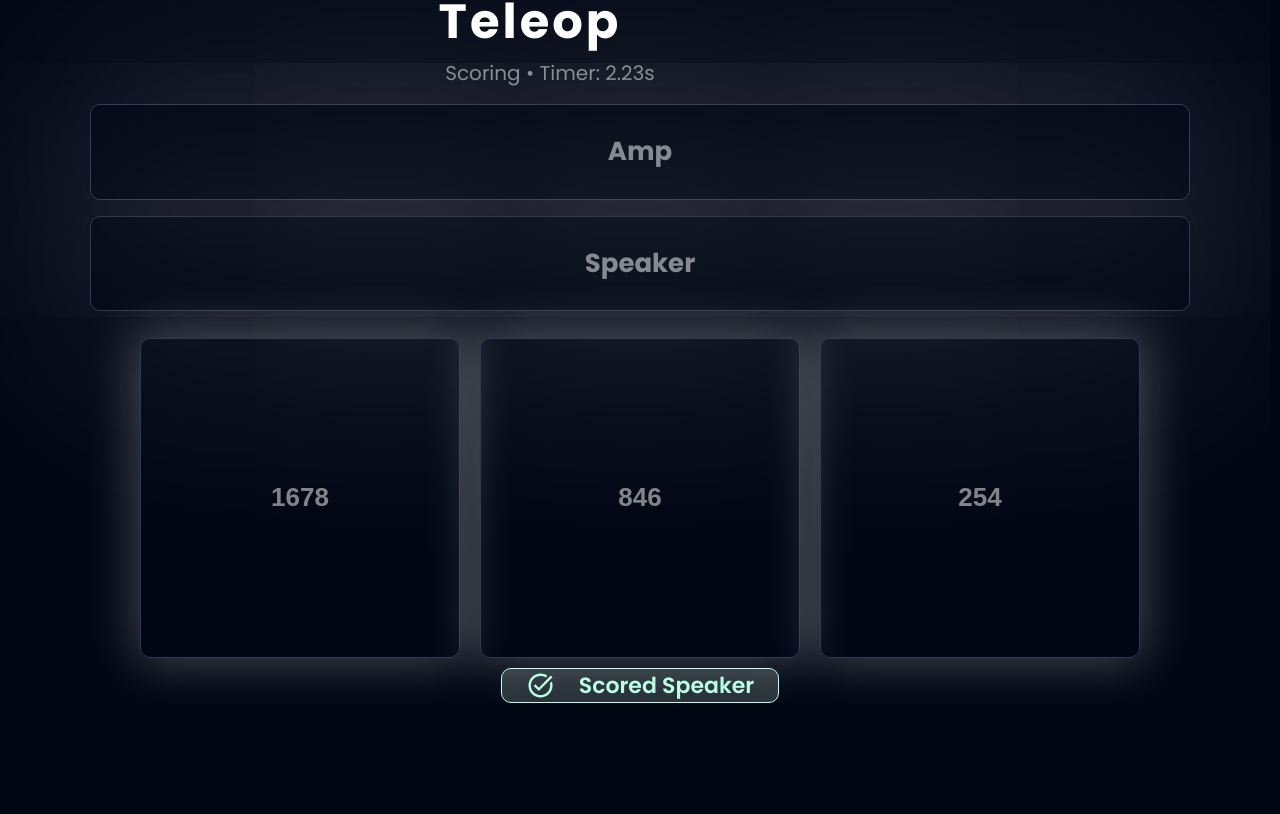
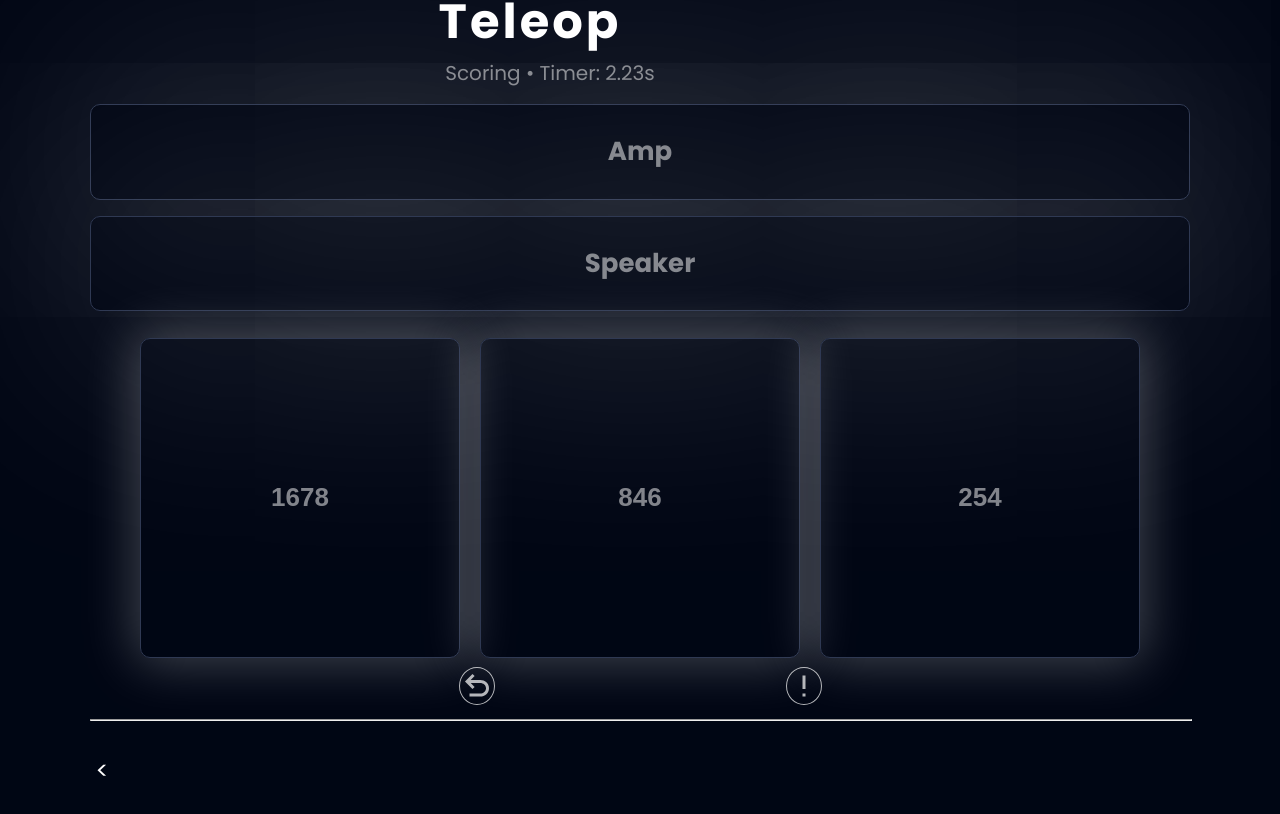
Before and after one commit to prak132/scouting-app, a React (Create React App) app in the folder scouting-app-2024/: page / in a window 1280 px wide. Shown: the part 192-1006 px from the top of the page. Before the commit the page ends 897 px from the top, so only its background shows below. Built offline with nearby package versions, Linux system fonts and the light colour scheme.

Commit message:
fixes/additions

```diff
--- a/scouting-app-2024/src/App.js
+++ b/scouting-app-2024/src/App.js
@@ -1,11 +1,23 @@
 import './App.css';
-import React from 'react';
+import React, { useState } from 'react';
+import StartLayout from './components/start/layout.js';
 import AutoLayout from './components/auto/layout.js';
 import TeleopLayout from './components/teleop/layout.js';
+import PageButtons from './components/navigationButtons.js';
 
 function App() {
+  const [currentPage, setCurrentPage] = useState(0);
+  const pages = [StartLayout, TeleopLayout, AutoLayout];
+  const handleLeftButtonClick = () => {
+    setCurrentPage((prevPage) => (prevPage > 0 ? prevPage - 1 : pages.length - 1));
+  };
+  const handleRightButtonClick = () => {
+    setCurrentPage((prevPage) => (prevPage < pages.length - 1 ? prevPage + 1 : 0));
+  };
   const choosePage = (elapsedTime) => {
-    if (elapsedTime < 1500) {
+    if (elapsedTime === 0) {
+      return <StartLayout />
+    } else if (elapsedTime < 1500 && elapsedTime > 0) {
       return <TeleopLayout />;
     } else if (elapsedTime > 15000) {
       return <AutoLayout />;
@@ -17,6 +29,7 @@ function App() {
   return (
     <div>
       {choosePage(elapsedTime)}
+      <PageButtons onLeftButtonClick={handleLeftButtonClick} onRightButtonClick={handleRightButtonClick} />
     </div>
   );
 }
--- /dev/null
+++ b/scouting-app-2024/src/components/navigationButtons.js
@@ -0,0 +1,20 @@
+import React from 'react';
+
+const PageButtons = ({ onLeftButtonClick, onRightButtonClick }) => {
+    return (
+    <div>
+    <div type="leftButton" style={{ display: "flex", justifyContent: "flex-start", alignItems: "right", marginBottom: "2vh", marginTop: "2vh", width: '18px', height: '31px', color: '#000614', backgroundColor:'#000614'}}>
+          <button onClick={onLeftButtonClick} style={{color: '#FFF', fontFamily: 'Poppins', fontSize: '24px', fontStyle: 'normal', fontWeight: 400, lineHeight: 'normal', backgroundColor: '#000614', border: 'none', width:"430px", width: '100%', gap: 291, display: 'inline-flex' }}>
+              {'<'}
+          </button>
+      </div>
+      <div type="rightButton" style={{ display: "flex", justifyContent: "flex-start", alignItems: "left", marginBottom: "2vh", marginTop: "2vh", width: '18px', height: '31px', color: '#000614', backgroundColor:'#000614', }}>
+              <button onClick={onRightButtonClick} style={{color: '#FFF', fontFamily: 'Poppins', fontSize: '24px', fontStyle: 'normal', fontWeight: 400, lineHeight: 'normal', backgroundColor: '#000614', border: 'none', marginTop: '300px'}}>
+                   {'>'}
+              </button>
+        </div>
+    </div>
+  );
+};
+
+export default PageButtons;
--- /dev/null
+++ b/scouting-app-2024/src/components/start/TextBox.css
@@ -0,0 +1,42 @@
+.center-container {
+    display: flex;
+    flex-direction: column;
+    justify-content: center;
+    align-items: center;
+    height: 100vh;
+
+
+  }
+
+.NextButton {
+    width: 115px;
+    height: 46px;
+    flex-shrink: 0;
+    border-radius: 20px;
+    border: 2px solid rgba(255, 255, 255, 0.50);
+    background: #000614;
+    box-shadow: 0px 0px 100.9px 5px rgba(255, 255, 255, 0.24);
+
+}
+  .textbox-container {
+    position: relative;
+  }
+
+  .glowing-textbox {
+    width: 350px;
+    height: 30px;
+    flex-shrink: 0;
+    padding: 10px;
+    border-radius: 20px;
+    border: 2px solid rgba(255, 255, 255, 0.50);
+    background: rgba(217, 217, 217, 0.00);
+    box-shadow: 0px 0px 30px 5px rgba(255, 255, 255, 0.50);
+
+  }
+
+  .glowing-textbox:focus {
+    border-radius: 20px;
+    border: 1px solid #FFF;
+    background: rgba(145, 145, 145, 0.20);
+    box-shadow: 0px 0px 51px 5px rgba(255, 255, 255, 0.50);
+  }
--- /dev/null
+++ b/scouting-app-2024/src/components/start/layout.js
@@ -0,0 +1,47 @@
+import React, { useState } from "react";
+import "./TextBox.css";
+
+const TextBox = () => {
+  const [nameValue, setNameValue] = useState("");
+  const [matchValue, setMatchValue] = useState("");
+
+  const handleNameChange = (e) => {
+    setNameValue(e.target.value);
+  };
+
+  const handleMatchChange = (e) => {
+    setMatchValue(e.target.value);
+  };
+
+  return (
+    <div className="center-container">
+      <div className="textbox-container">
+        <input
+          type="text"
+          value={nameValue}
+          onChange={handleNameChange}
+          className="glowing-textbox"
+          placeholder="Name"
+        />
+      </div>
+      <div className="textbox-container" style={{ marginTop: "7px" }}>
+        <input
+          type="text"
+          value={matchValue}
+          onChange={handleMatchChange}
+          className="glowing-textbox"
+          placeholder="Match #"
+        />
+      </div>
+        <input
+            type="button"
+            value={nameValue}
+            onChange={handleNameChange}
+            className="NextButton"
+            placeholder="Next >"
+          />
+    </div>
+  );
+};
+
+export default TextBox;
--- a/scouting-app-2024/src/components/teleop/ampButton.js
+++ b/scouting-app-2024/src/components/teleop/ampButton.js
@@ -15,6 +15,7 @@ const AmpButton = ({ onSelect, isSelected }) => {
         justifyContent: "center",
         marginBottom: "2vh",
         marginTop: "2vh",
+        cursor: "pointer",
       }}
     >
       <div className={isSelected ? "selectedBTN" : "unselectedBTN"}>
--- a/scouting-app-2024/src/components/teleop/layout.js
+++ b/scouting-app-2024/src/components/teleop/layout.js
@@ -3,8 +3,15 @@ import AmpButton from "./ampButton.js";
 import SpeakerButton from "./speakerButton.js";
 import Teams from "./teamNumbers.js";
 import Scored from "./scored.js";
+import UndoInfo from "./undoinfo.js";
 
 const TeleopLayout = () => {
+  const [selectedTeam, setSelectedTeam] = useState(null);
+
+  const handleTeamSelect = (number) => {
+    setSelectedTeam(number === selectedTeam ? null : number);
+  };
+
   const [ampSelected, setAmpSelected] = useState(false);
   const [speakerSelected, setSpeakerSelected] = useState(false);
 
@@ -16,6 +23,13 @@ const TeleopLayout = () => {
   const handleSpeakerSelect = () => {
     setSpeakerSelected(!speakerSelected);
     setAmpSelected(false);
+  };
+
+  const scored = () => {
+    if (selectedTeam && (ampSelected || speakerSelected)) {
+      return `${ampSelected ? "Amp" : "Speaker"}`;
+    }
+    return null;
   };
 
   const elapsedTime = 2.23;
@@ -68,10 +82,18 @@ const TeleopLayout = () => {
           onSelect={handleSpeakerSelect}
           isSelected={speakerSelected}
         />
-        <Teams />
-        <Scored />
+        <Teams onSelect={handleTeamSelect} selectedTeam={selectedTeam} />
+        <UndoInfo />
+        <Scored placed={scored()} teamnum={selectedTeam} />
+        <pageButtons />
+
+      </div>
+      <div>
+        <hr style={{color: "#313B54", width:"430px", width: '100%', height: '100%', justifyContent: 'center', alignItems: 'right', gap: 291, display: 'inline-flex'}}></hr>
+
       </div>
     </div>
+
   );
 };
 
--- a/scouting-app-2024/src/components/teleop/scored.js
+++ b/scouting-app-2024/src/components/teleop/scored.js
@@ -3,9 +3,11 @@ import Check from "./assets/check.svg";
 
 const Scored = ({ placed, teamnum }) => {
   return (
+    <div>
+      {placed && (
         <div style={{
-      width: '25%',
-      height: '100%',
+          width: '40vh',
+          height: '5vh',
           background: '#1E232E',
           boxShadow: '0px 0px 42.29999923706055px 2px rgba(185.33, 255, 229.92, 0.10) inset',
           borderRadius: 10,
@@ -15,14 +17,16 @@ const Scored = ({ placed, teamnum }) => {
           flexDirection: 'column',
           justifyContent: 'center'
         }}>
-      <div style={{ width: '100%', gap: 23, display: 'flex', justifyContent: 'center', alignItems: 'center' }}>
-        <div style={{ width: 30, height: 30, position: 'relative' }}>
-          <div style={{ width: 25, height: 25, left: 2.50, top: 2.50, position: 'absolute'}}>
+          <div style={{ width: '100%', gap: 10, display: 'flex', justifyContent: 'center', alignItems: 'center' }}>
+            <div style={{ width: '6vh', height: '6vh', position: 'relative', display: 'flex', justifyContent: 'center', alignItems: 'center' }}>
+              <div style={{ width: 25, height: 25, position: 'absolute' }}>
                 <img src={Check} alt="Check" style={{ width: '100%', height: '100%' }} />
               </div>
             </div>
-        <div style={{ color: '#B9FFE6', fontSize: 22, fontWeight: '600', wordWrap: 'break-word' }}>{teamnum} Scored Speaker</div>
+            <div style={{ color: '#B9FFE6', fontSize: 22, fontWeight: '600', wordWrap: 'break-word' }}>{teamnum} Scored {placed}</div>
           </div>
+        </div>
+      )}
     </div>
   );
 };
--- a/scouting-app-2024/src/components/teleop/speakerButton.js
+++ b/scouting-app-2024/src/components/teleop/speakerButton.js
@@ -15,6 +15,7 @@ const SpeakerButton = ({ onSelect, isSelected }) => {
         justifyContent: "center",
         height: "10vh",
         margin: 0,
+        cursor: "pointer",
       }}
     >
       <div className={isSelected ? "selectedBTN" : "unselectedBTN"}>
--- a/scouting-app-2024/src/components/teleop/teamNumbers.js
+++ b/scouting-app-2024/src/components/teleop/teamNumbers.js
@@ -6,13 +6,7 @@ const teamnums = [
   { Aliance: "B", number: 254 },
 ];
 
-const TeamNumbers = () => {
-  const [selectedTeam, setSelectedTeam] = useState(null);
-
-  const handleTeamSelect = (number) => {
-    setSelectedTeam(number === selectedTeam ? null : number);
-  };
-
+const TeamNumbers = ({ onSelect, selectedTeam }) => {
   return (
     <div
       style={{
@@ -32,7 +26,7 @@ const TeamNumbers = () => {
           <div key={index} style={{ margin: "10px" }}>
             <button
               type="button"
-              onMouseDown={() => handleTeamSelect(team.number)}
+              onMouseDown={() => onSelect(team.number)}
               className={
                 selectedTeam === team.number ? "teamBTNSelected" : "teamBTN"
               }
--- /dev/null
+++ b/scouting-app-2024/src/components/teleop/undoinfo.js
@@ -0,0 +1,28 @@
+import React from "react";
+import RedoMark from "./assets/redo.svg";
+import ExclamationMark from "./assets/exclamation.svg";
+
+const UndoInfo = ({ onClick }) => {
+  return (
+    <div style={{ width: '100%', height: '100%', justifyContent: 'center', alignItems: 'center', gap: 291, display: 'inline-flex' }}>
+      <button onClick={onClick} style={{ border: 'none', background: 'none', padding: 0, margin: 0 }}>
+        <div style={{ justifyContent: 'center', alignItems: 'center', gap: 12, display: 'flex' }}>
+          <div style={{ width: 36, height: 36, position: 'relative', display: 'flex', justifyContent: 'center', alignItems: 'center' }}>
+            <div style={{ width: 36, height: 36, borderRadius: '50%', border: '1px rgba(255, 255, 255, 0.70) solid', overflow: 'hidden' }}>
+              <img src={RedoMark} alt="Redo" style={{ width: '100%', height: '100%', objectFit: 'cover' }} />
+            </div>
+          </div>
+        </div>
+      </button>
+      <button onClick={onClick} style={{ border: 'none', background: 'none', padding: 0, margin: 0 }}>
+        <div style={{ width: 36, height: 36, position: 'relative', display: 'flex', justifyContent: 'center', alignItems: 'center' }}>
+          <div style={{ width: 36, height: 36, borderRadius: '50%', border: '1px rgba(255, 255, 255, 0.70) solid', overflow: 'hidden' }}>
+            <img src={ExclamationMark} alt="Exclamation" style={{ width: '100%', height: '100%', objectFit: 'cover' }} />
+          </div>
+        </div>
+      </button>
+    </div>
+  );
+};
+
+export default UndoInfo;
```
Also changed, not shown: scouting-app-2024/src/components/teleop/assets/exclamation.svg (added), scouting-app-2024/src/components/teleop/assets/redo.svg (added). Lines whose indentation alone changed are shown as unchanged.
